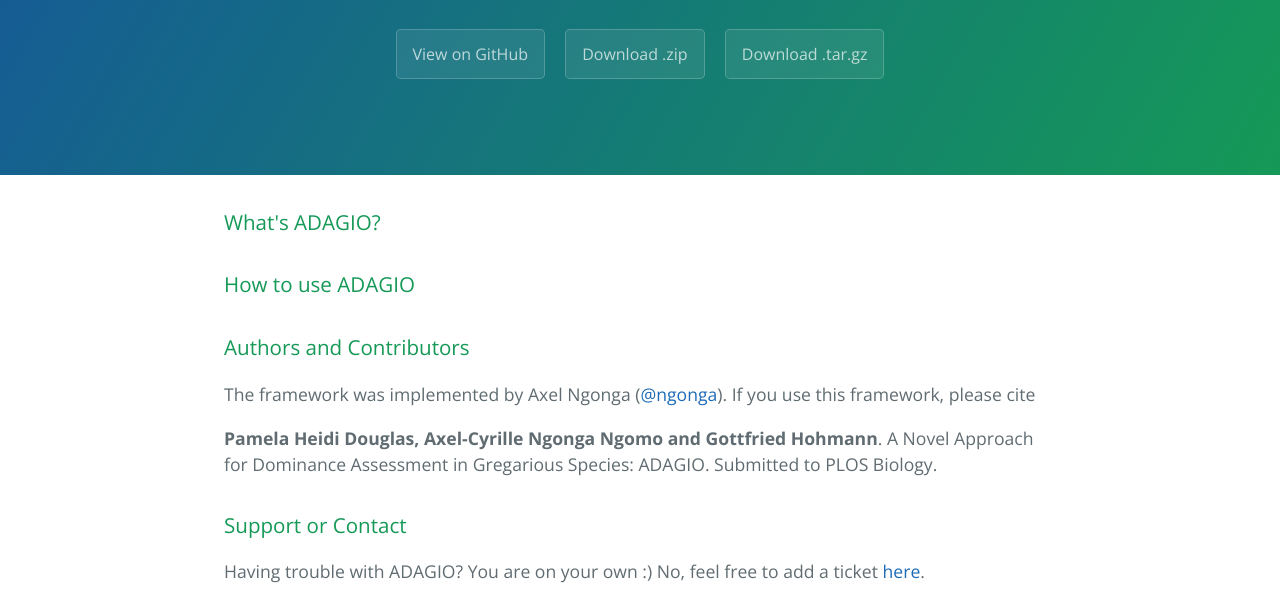
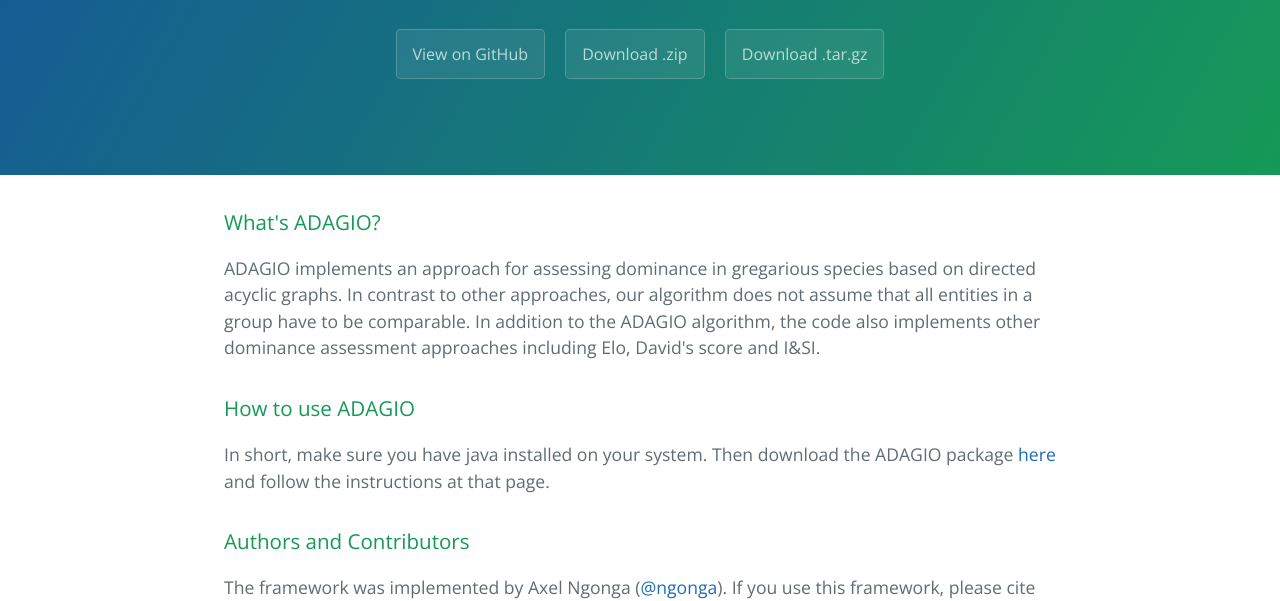
Before and after one commit to ngonga/adagio, a plain HTML site: page index.html in a window 1280 px wide. Shown: the part 208-809 px from the top of the page. Drawn offline with nearby package versions, Linux system fonts and the light colour scheme.

Commit message:
Create gh-pages branch via GitHub

```diff
--- a/index.html
+++ b/index.html
@@ -22,8 +22,12 @@
       <h3>
 <a id="whats-adagio" class="anchor" href="#whats-adagio" aria-hidden="true"><span class="octicon octicon-link"></span></a>What's ADAGIO?</h3>
 
+<p>ADAGIO implements an approach for assessing dominance in gregarious species based on directed acyclic graphs. In contrast to other approaches, our algorithm does not assume that all entities in a group have to be comparable. In addition to the ADAGIO algorithm, the code also implements other dominance assessment approaches including Elo, David's score and I&amp;SI. </p>
+
 <h3>
 <a id="how-to-use-adagio" class="anchor" href="#how-to-use-adagio" aria-hidden="true"><span class="octicon octicon-link"></span></a>How to use ADAGIO</h3>
+
+<p>In short, make sure you have java installed on your system. Then download the ADAGIO package <a href="https://github.com/ngonga/adagio/releases">here</a> and follow the instructions  at that page.</p>
 
 <h3>
 <a id="authors-and-contributors" class="anchor" href="#authors-and-contributors" aria-hidden="true"><span class="octicon octicon-link"></span></a>Authors and Contributors</h3>
@@ -36,7 +40,7 @@ A Novel Approach for Dominance Assessment in Gregarious Species: ADAGIO. Submitt
 <h3>
 <a id="support-or-contact" class="anchor" href="#support-or-contact" aria-hidden="true"><span class="octicon octicon-link"></span></a>Support or Contact</h3>
 
-<p>Having trouble with ADAGIO? You are on your own :) No, feel free to add a ticket <a href="https://github.com/ngonga/adagio">here</a>.  </p>
+<p>Having trouble with ADAGIO? You are on your own :) No, feel free to add a ticket <a href="https://github.com/ngonga/adagio">here</a>. Note that ADAGIO is provided with a LGPL license. For questions, feel free to contact <a href="https://github.com/ngonga" class="user-mention">@ngonga</a> at <a href="mailto:ngonga@informatik.uni-leipzig.de">ngonga@informatik.uni-leipzig.de</a> </p>
 
       <footer class="site-footer">
         <span class="site-footer-owner"><a href="https://github.com/ngonga/adagio">Adagio</a> is maintained by <a href="https://github.com/ngonga">ngonga</a>.</span>
--- a/params.json
+++ b/params.json
@@ -1 +1 @@
-{"name":"Adagio","tagline":"Dominance Assessment in Gregarious Species","body":"### What's ADAGIO?\r\n\r\n### How to use ADAGIO \r\n\r\n### Authors and Contributors\r\nThe framework was implemented by Axel Ngonga (@ngonga). If you use this framework, please cite \r\n\r\n**Pamela Heidi Douglas, Axel-Cyrille Ngonga Ngomo and Gottfried Hohmann**.\r\nA Novel Approach for Dominance Assessment in Gregarious Species: ADAGIO. Submitted to PLOS Biology.\r\n\r\n### Support or Contact\r\nHaving trouble with ADAGIO? You are on your own :) No, feel free to add a ticket [here](https://github.com/ngonga/adagio).  \r\n","google":"","note":"Don't delete this file! It's used internally to help with page regeneration."}
+{"name":"Adagio","tagline":"Dominance Assessment in Gregarious Species","body":"### What's ADAGIO?\r\nADAGIO implements an approach for assessing dominance in gregarious species based on directed acyclic graphs. In contrast to other approaches, our algorithm does not assume that all entities in a group have to be comparable. In addition to the ADAGIO algorithm, the code also implements other dominance assessment approaches including Elo, David's score and I&SI. \r\n### How to use ADAGIO \r\nIn short, make sure you have java installed on your system. Then download the ADAGIO package [here](https://github.com/ngonga/adagio/releases) and follow the instructions  at that page.\r\n\r\n### Authors and Contributors\r\nThe framework was implemented by Axel Ngonga (@ngonga). If you use this framework, please cite \r\n\r\n**Pamela Heidi Douglas, Axel-Cyrille Ngonga Ngomo and Gottfried Hohmann**.\r\nA Novel Approach for Dominance Assessment in Gregarious Species: ADAGIO. Submitted to PLOS Biology.\r\n\r\n### Support or Contact\r\nHaving trouble with ADAGIO? You are on your own :) No, feel free to add a ticket [here](https://github.com/ngonga/adagio). Note that ADAGIO is provided with a LGPL license. For questions, feel free to contact @ngonga at ngonga@informatik.uni-leipzig.de ","google":"","note":"Don't delete this file! It's used internally to help with page regeneration."}
```
